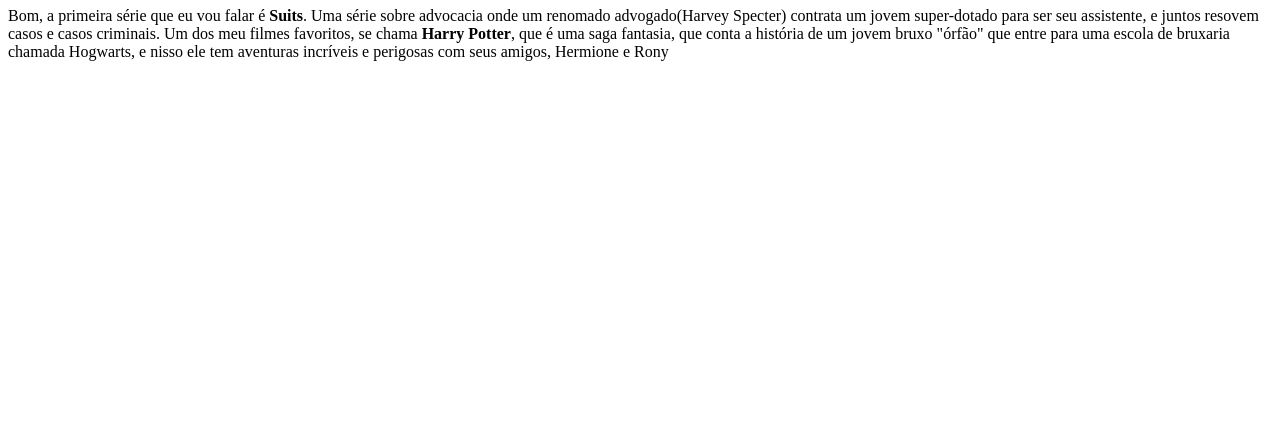
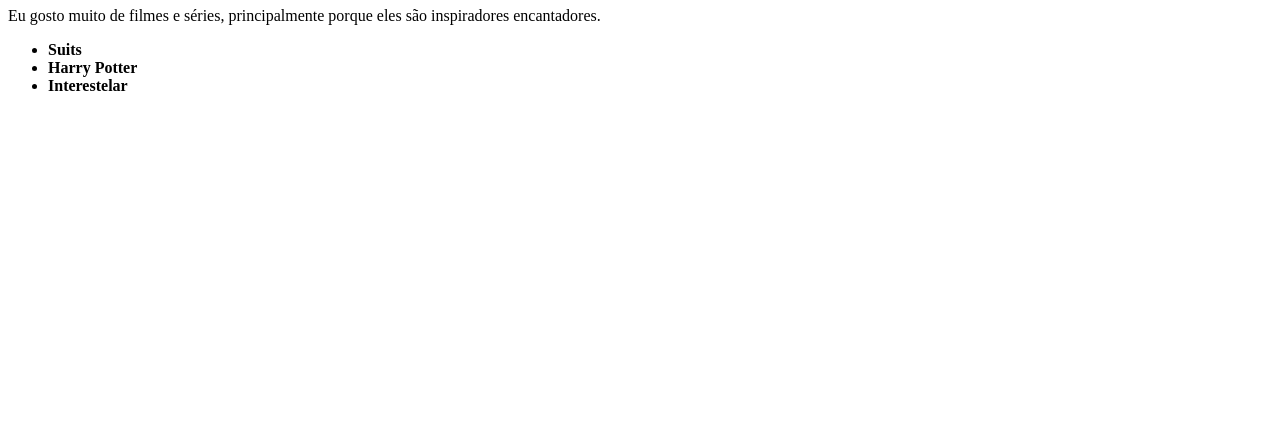
Before and after one commit to 0303-arch/lista-de-exerc-cios-2--estrutura, a plain HTML site: page index.html in a window 1280 px wide. Shown: the part 375-800 px from the top of the page. Drawn offline with Linux system fonts and the light colour scheme.

Commit message:
Update index.html

```diff
--- a/index.html
+++ b/index.html
@@ -27,11 +27,12 @@
     </ol>
 
     <h1>Meus filmes e Séries favoritos</h1>
+    <p>Eu gosto muito de filmes e séries, principalmente porque eles são inspiradores encantadores. </p>
 
-    <p>Bom, a primeira série que eu vou falar é <strong>Suits</strong>. Uma série sobre advocacia onde um renomado advogado(Harvey Specter) contrata um jovem super-dotado para ser seu assistente, e juntos resovem casos e casos criminais.
-        Um dos meu filmes favoritos, se chama <strong>Harry Potter</strong>, que é uma saga fantasia, que conta a história de um jovem bruxo "órfão" que entre para uma escola de bruxaria chamada Hogwarts, e nisso ele tem aventuras incríveis e perigosas com
-        seus amigos, Hermione e Rony
-    </p>
-
+        <ul>
+            <li><strong>Suits</strong></il>
+            <li><strong>Harry Potter</strong></li>
+            <li><strong>Interestelar</strong></li>
+        </ul>
 </body>
 </html>
```
